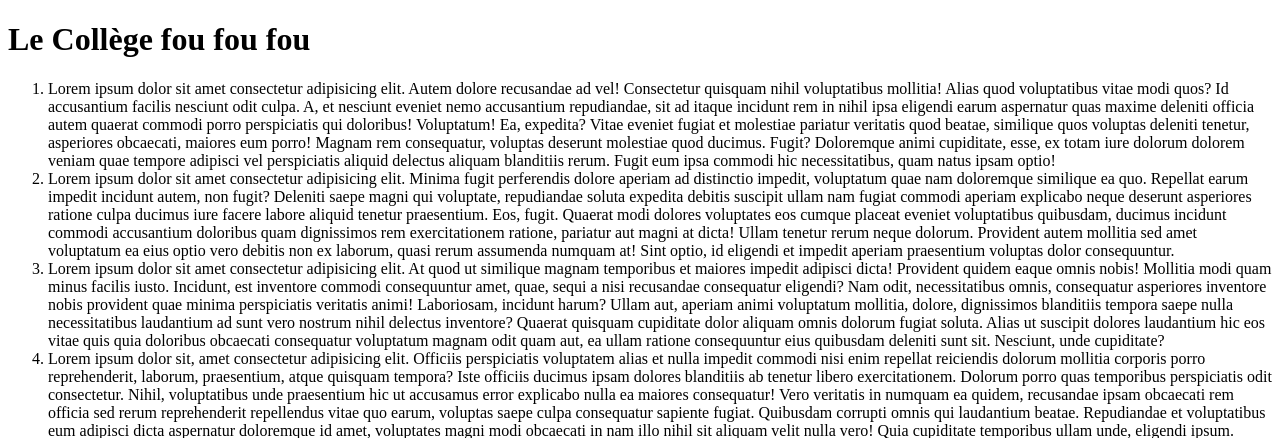
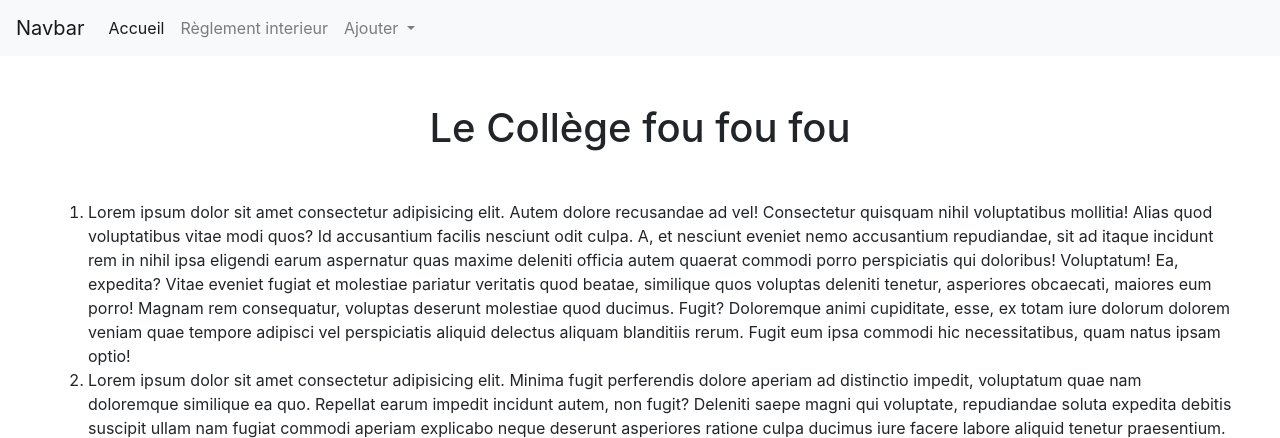
Before and after one commit to ChristopherSaury/tp_symfony_gestion_college, a Symfony app: template templates/static_page/home.html.twig in a window 1280 px wide. Shown: the top 438 px of the page. Run offline with Twig, Linux system fonts and the light colour scheme; the template is opened without the code that fills it, so the values that code supplies are empty; some libraries are stand-ins or nearby versions.

Commit message:
navbar added in base.html.twig

```diff
--- a/templates/base.html.twig
+++ b/templates/base.html.twig
@@ -6,14 +6,46 @@
         {# Run `composer require symfony/webpack-encore-bundle`
            and uncomment the following Encore helpers to start using Symfony UX #}
         {% block stylesheets %}
-            {#{{ encore_entry_link_tags('app') }}#}
+        <link rel="stylesheet" href="https://cdn.jsdelivr.net/npm/bootstrap@4.6.0/dist/css/bootstrap.min.css"
+         integrity="sha384-B0vP5xmATw1+K9KRQjQERJvTumQW0nPEzvF6L/Z6nronJ3oUOFUFpCjEUQouq2+l"
+         crossorigin="anonymous">
         {% endblock %}
 
         {% block javascripts %}
-            {#{{ encore_entry_script_tags('app') }}#}
+        <script src="https://code.jquery.com/jquery-3.5.1.slim.min.js" integrity="sha384-DfXdz2htPH0lsSSs5nCTpuj/zy4C+OGpamoFVy38MVBnE+IbbVYUew+OrCXaRkfj"
+         crossorigin="anonymous"></script>
+        <script src="https://cdn.jsdelivr.net/npm/bootstrap@4.6.0/dist/js/bootstrap.bundle.min.js"
+        integrity="sha384-Piv4xVNRyMGpqkS2by6br4gNJ7DXjqk09RmUpJ8jgGtD7zP9yug3goQfGII0yAns"
+        crossorigin="anonymous"></script>
         {% endblock %}
     </head>
     <body>
+        <nav class="navbar navbar-expand-lg navbar-light bg-light">
+            <a class="navbar-brand" href="#">Navbar</a>
+            <button class="navbar-toggler" type="button" data-toggle="collapse" data-target="#navbarNavDropdown" aria-controls="navbarNavDropdown" aria-expanded="false" aria-label="Toggle navigation">
+              <span class="navbar-toggler-icon"></span>
+            </button>
+            <div class="collapse navbar-collapse" id="navbarNavDropdown">
+              <ul class="navbar-nav">
+                <li class="nav-item active">
+                  <a class="nav-link" href="{{path('home')}}">Accueil <span class="sr-only">(current)</span></a>
+                </li>
+                <li class="nav-item">
+                  <a class="nav-link" href="{{path('rules_regulation')}}">Règlement interieur</a>
+                </li>
+                <li class="nav-item dropdown">
+                  <a class="nav-link dropdown-toggle" href="#" id="navbarDropdownMenuLink" role="button" data-toggle="dropdown" aria-haspopup="true" aria-expanded="false">
+                    Ajouter
+                  </a>
+                  <div class="dropdown-menu" aria-labelledby="navbarDropdownMenuLink">
+                    <a class="dropdown-item" href="#">Action</a>
+                    <a class="dropdown-item" href="#">Another action</a>
+                    <a class="dropdown-item" href="#">Something else here</a>
+                  </div>
+                </li>
+              </ul>
+            </div>
+          </nav>
         {% block body %}{% endblock %}
     </body>
 </html>
```
